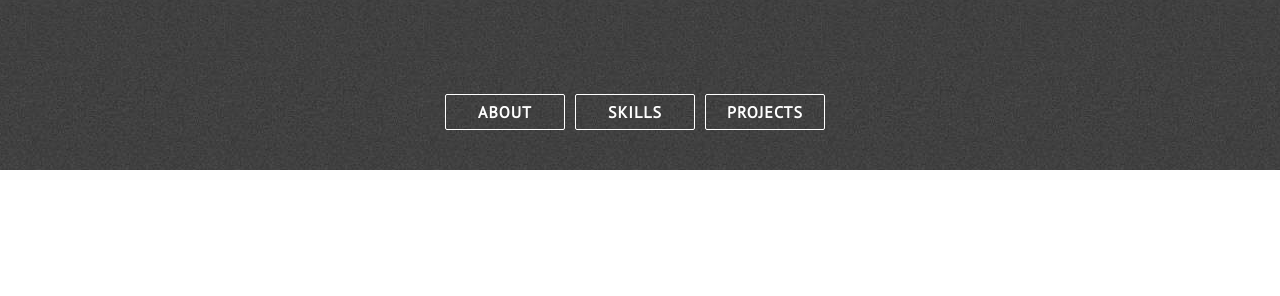
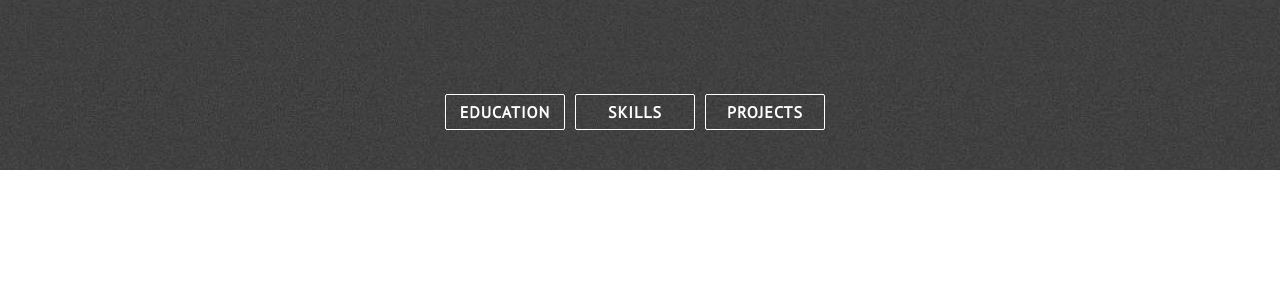
Before and after one commit to YoungGyu99/YoungGyu99.github.io, a Jekyll site: the page built from index.html, in a window 1280 px wide and 900 px high, scrolled down 572 px. Shown: the part 158-454 px from the top of the window. Built offline with Jekyll 4.4.1, drawn with Linux system fonts in a browser that asks for light colours; nearby versions of some CDN libraries.

Commit message:
Update nav.html

```diff
--- a/_includes/nav.html
+++ b/_includes/nav.html
@@ -7,7 +7,7 @@
         <div class="head-name head-title animated" id="head-name">{{ site.title }}</div>
         <div class="head-punchline animated">{{ site.description }}</div>
         <div class="head-menu-wrap">
-            <a class="semi-transparent-button with-border nav-links" href="#about">ABOUT</a>
+            <a class="semi-transparent-button with-border nav-links" href="#about">EDUCATION</a>
             <a class="semi-transparent-button with-border nav-links" href="#skills">SKILLS</a>
             <a class="semi-transparent-button with-border nav-links" href="#projects">PROJECTS</a>
         </div>
```
